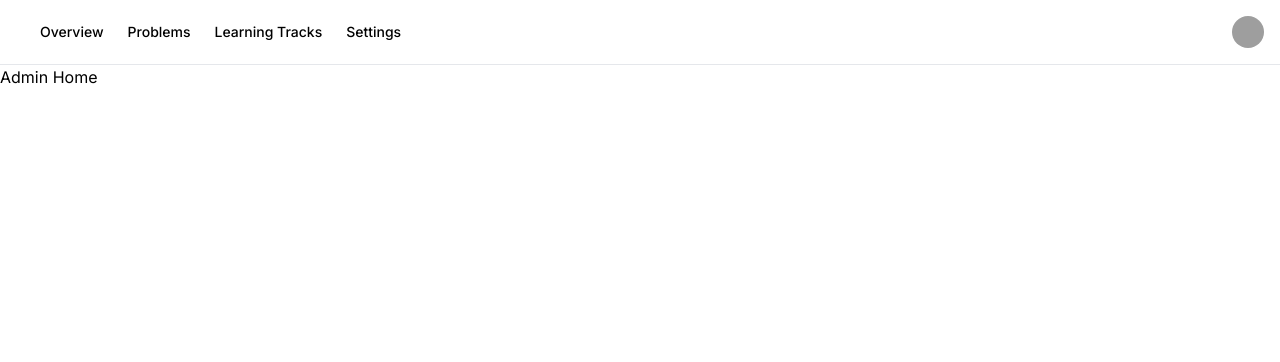
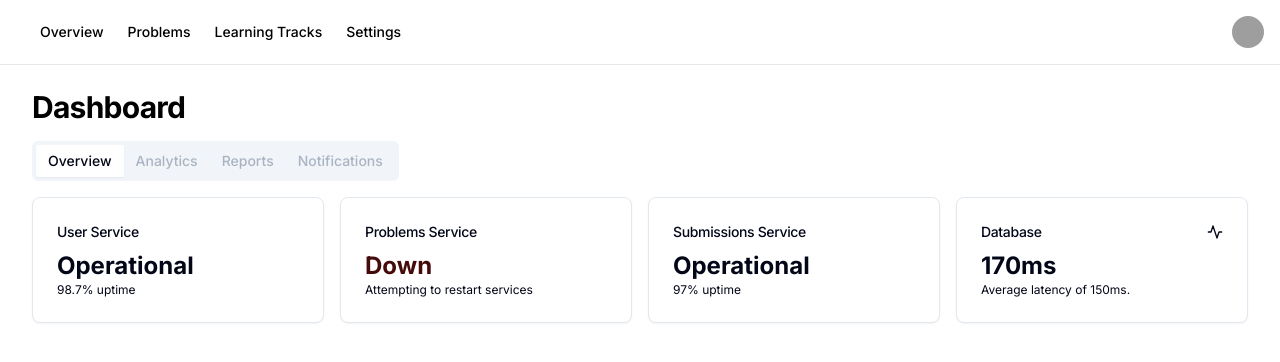
Before and after one commit to waterrmalann/bit-warriors-nextjs, a Next.js app: page /admin in a window 1280 px wide. Shown: the top 362 px of the page. Built offline with nearby package versions, Linux system fonts and the light colour scheme; no server answers; grey boxes are pictures that could not be loaded.

Commit message:
admin dashboard mock

```diff
--- a/src/app/admin/(home)/page.tsx
+++ b/src/app/admin/(home)/page.tsx
@@ -1,3 +1,129 @@
-export default function AdminHome() {
-    return (<>Admin Home</>)
+import { Metadata } from "next"
+import Image from "next/image"
+
+import { Button } from "@/components/ui/button";
+import {
+  Card,
+  CardContent,
+  CardDescription,
+  CardHeader,
+  CardTitle,
+} from "@/components/ui/card";
+import {
+  Tabs,
+  TabsContent,
+  TabsList,
+  TabsTrigger,
+} from "@/components/ui/tabs";
+
+export const metadata: Metadata = {
+  title: "Dashboard",
+  description: "The administrator dashboard.",
 }
+
+export default function DashboardPage() {
+  return (
+    <>
+      <div className="flex-1 space-y-4 p-8 pt-6">
+          <div className="flex items-center justify-between space-y-2">
+            <h2 className="text-3xl font-bold tracking-tight">Dashboard</h2>
+            {/* <div className="flex items-center space-x-2">
+              <Button>Download</Button>
+            </div> */}
+          </div>
+          <Tabs defaultValue="overview" className="space-y-4">
+            <TabsList>
+              <TabsTrigger value="overview">Overview</TabsTrigger>
+              <TabsTrigger value="analytics" disabled>
+                Analytics
+              </TabsTrigger>
+              <TabsTrigger value="reports" disabled>
+                Reports
+              </TabsTrigger>
+              <TabsTrigger value="notifications" disabled>
+                Notifications
+              </TabsTrigger>
+            </TabsList>
+            <TabsContent value="overview" className="space-y-4">
+              <div className="grid gap-4 md:grid-cols-2 lg:grid-cols-4">
+                <Card>
+                  <CardHeader className="flex flex-row items-center justify-between space-y-0 pb-2">
+                    <CardTitle className="text-sm font-medium">
+                      User Service
+                    </CardTitle>
+                    {/* <svg
+                      xmlns="http://www.w3.org/2000/svg"
+                      viewBox="0 0 24 24"
+                      fill="none"
+                      stroke="currentColor"
+                      strokeLinecap="round"
+                      strokeLinejoin="round"
+                      strokeWidth="2"
+                      className="h-4 w-4 text-muted-foreground"
+                    >
+                      <path d="M12 2v20M17 5H9.5a3.5 3.5 0 0 0 0 7h5a3.5 3.5 0 0 1 0 7H6" />
+                    </svg> */}
+                  </CardHeader>
+                  <CardContent>
+                    <div className="text-2xl font-bold">Operational</div>
+                    <p className="text-xs text-muted-foreground">
+                      98.7% uptime
+                    </p>
+                  </CardContent>
+                </Card>
+                <Card>
+                  <CardHeader className="flex flex-row items-center justify-between space-y-0 pb-2">
+                    <CardTitle className="text-sm font-medium">
+                      Problems Service
+                    </CardTitle>
+                  </CardHeader>
+                  <CardContent>
+                    <div className="text-2xl font-bold text-red-950">Down</div>
+                    <p className="text-xs text-muted-foreground">
+                      Attempting to restart services
+                    </p>
+                  </CardContent>
+                </Card>
+                <Card>
+                  <CardHeader className="flex flex-row items-center justify-between space-y-0 pb-2">
+                    <CardTitle className="text-sm font-medium">Submissions Service</CardTitle>
+                  </CardHeader>
+                  <CardContent>
+                    <div className="text-2xl font-bold">Operational</div>
+                    <p className="text-xs text-muted-foreground">
+                      97% uptime
+                    </p>
+                  </CardContent>
+                </Card>
+                <Card>
+                  <CardHeader className="flex flex-row items-center justify-between space-y-0 pb-2">
+                    <CardTitle className="text-sm font-medium">
+                      Database
+                    </CardTitle>
+                    <svg
+                      xmlns="http://www.w3.org/2000/svg"
+                      viewBox="0 0 24 24"
+                      fill="none"
+                      stroke="currentColor"
+                      strokeLinecap="round"
+                      strokeLinejoin="round"
+                      strokeWidth="2"
+                      className="h-4 w-4 text-muted-foreground"
+                    >
+                      <path d="M22 12h-4l-3 9L9 3l-3 9H2" />
+                    </svg>
+                  </CardHeader>
+                  <CardContent>
+                    <div className="text-2xl font-bold">170ms</div>
+                    <p className="text-xs text-muted-foreground">
+                      Average latency of 150ms.
+                    </p>
+                  </CardContent>
+                </Card>
+              </div>
+            </TabsContent>
+          </Tabs>
+        </div>
+    </>
+  )
+}
```
